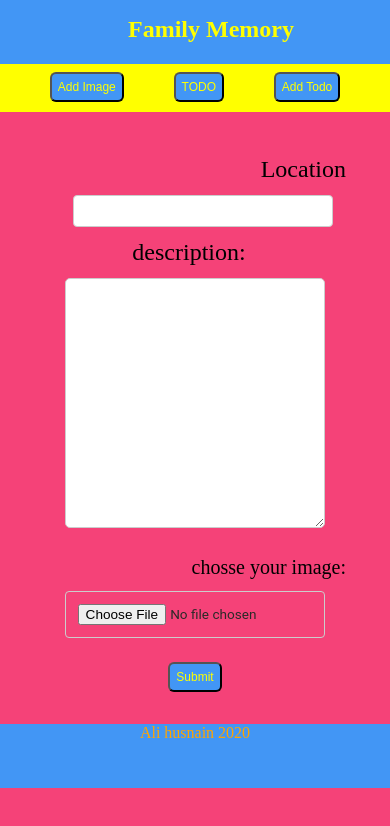
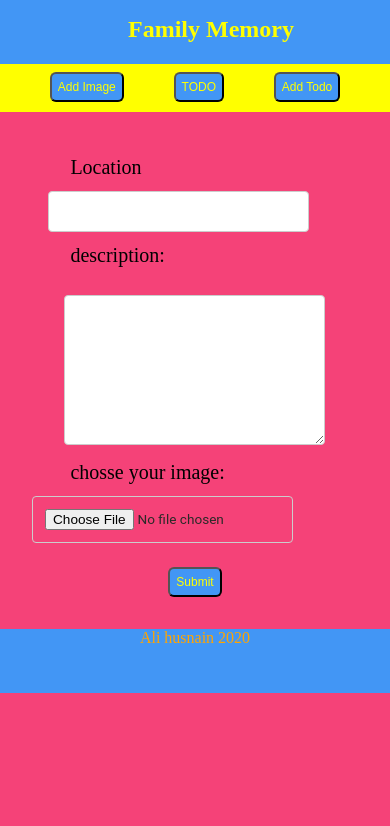
Before and after one commit to alihusnain4190/fe-memory, a React (Create React App) app: page /addimg in a window 390 px wide. Shown: the top 826 px of the page. Built offline with nearby package versions, Linux system fonts and the light colour scheme; no server answers; a web font is replaced by a local one.

Commit message:
add css to fix big screen and add Error component

```diff
--- a/src/App.css
+++ b/src/App.css
@@ -2,6 +2,9 @@
   margin: 0;
   padding: 0;
   box-sizing: border-box;
+}
+.link_login_signup center {
+  text-decoration: none;
 }
 html,
 body {
@@ -11,6 +14,7 @@ body {
   padding: 0px;
   overflow-x: hidden;
 }
+
 body {
   background-color: #f54278;
   font-family: "Goldman", cursive;
@@ -285,7 +289,8 @@ nav {
   text-decoration: none;
 }
 .todo-edit {
-  padding: 10px 12px;
+  outline: none;
+  padding: 8px 8px;
 }
 /******************************TODOUPDATE*******************************/
 .todo--update {
@@ -342,6 +347,10 @@ textarea {
   box-sizing: border-box;
   resize: vertical;
 }
+textarea {
+  margin-top: 2rem;
+  height: 200px;
+}
 input[type="password"] {
   width: 80%;
   padding: 12px;
@@ -358,16 +367,6 @@ input[type="email"] {
   box-sizing: border-box;
   resize: vertical;
 }
-
-input[type="number"] {
-  width: 80%;
-  padding: 12px;
-  border: 1px solid #ccc;
-  border-radius: 4px;
-  box-sizing: border-box;
-  font-size: 1rem;
-  resize: vertical;
-}
 input[type="file"] {
   width: 80%;
   padding: 12px;
@@ -381,14 +380,29 @@ input[type="file"] {
   font-size: 0.85rem;
 }
 
+input[type="text"],
+select,
+textarea {
+  margin-left: 1rem;
+  width: 80%;
+  padding: 12px;
+  border: 1px solid #ccc;
+  border-radius: 4px;
+  box-sizing: border-box;
+  resize: vertical;
+}
+select {
+  margin-left: 1rem;
+  width: 60%;
+}
 label {
   padding: 12px 12px 12px 0;
   font-size: 20px;
+  margin-left: 2rem;
   float: right;
 }
 
 input[type="submit"] {
-  background-color: #4caf50;
   color: white;
   padding: 12px 20px;
   border: none;
@@ -420,7 +434,15 @@ input[type="submit"] {
   display: table;
   clear: both;
 }
-
+.post-item-select-menu {
+  color: #2b2a28;
+  font-family: "Roboto", sans-serif;
+}
+.post-item-select-menu::placeholder {
+  color: #2b2a28;
+  font-family: "Roboto", sans-serif;
+  font-size: 0.85rem;
+}
 .sign-up-login-btn {
   background-color: #ffff00;
   font-size: 1.3rem;
@@ -487,6 +509,66 @@ input[type="submit"] {
 /************************LOGIN**********************/
 .login {
   margin: auto;
+  text-align: center;
+}
+
+/*******************************Pagination**********************************/
+.pagination-container {
+  text-align: center;
+}
+.paggination__btn {
+  margin-top: 1rem;
+  width: 50px;
+  background-color: #4296f5;
+  height: 50px;
+  color: #fff;
+  border: 1px solid #f54278;
+}
+.button-background {
+  background-color: #4296f5;
+}
+/******************************ADDFamilyImage*********************/
+
+.add-family-select-menu {
+  color: #2b2a28;
+  font-family: "Roboto", sans-serif;
+}
+.post-item-select-menu::placeholder {
+  color: #2b2a28;
+  font-family: "Roboto", sans-serif;
+  font-size: 0.85rem;
+}
+.custom-file-input::placeholder {
+  color: #2b2a28;
+  font-family: "Roboto", sans-serif;
+  font-size: 0.85rem;
+}
+.family-add-form {
+  margin: 2rem;
+}
+.family-add_forms {
+  text-align: center;
+}
+.family-add-form h1 {
+  text-align: center;
+}
+.family--add__container {
+  display: flex;
+  flex-direction: column;
+}
+.family-add-location label {
+  font-size: x-large;
+}
+.family-add-location input {
+  height: 2rem;
+  width: 50%;
+}
+.family-add-description textarea {
+  /* width: 300px; */
+  width: 55%;
+}
+.family-add-imge {
+  margin-top: 1rem;
   text-align: center;
 }
 @media only screen and (max-width: 600px) {
@@ -706,7 +788,6 @@ input[type="submit"] {
     margin: 2rem 0 2rem 0;
     border-radius: 10px;
     padding: 0.6rem 0.8rem;
-
   }
   /******************************Login*****************************/
   .login-h2 {
@@ -829,4 +910,24 @@ input[type="submit"] {
     width: 30%;
     margin-left: 1rem;
   }
+  .col-25,
+  .col-75,
+  input[type="submit"] {
+    width: 100%;
+    margin-top: 0;
   }
+  label {
+    padding: 12px 12px 12px 0;
+    font-size: 20px;
+    margin: 0 2.4rem;
+    float: left;
+  }
+  select {
+    margin-left: 2rem;
+  }
+  textarea {
+    margin-top: 1rem;
+    height: 150px;
+    margin-left: 2rem;
+  }
+}
--- a/src/App.js
+++ b/src/App.js
@@ -2,7 +2,6 @@ import "./App.css";
 import { Router } from "@reach/router";
 import Landing from "./pages/Landing";
 import Header from "./components/Header";
-import Navbar from "./components/Navbar";
 import Footer from "./components/Footer";
 import ImageByID from "./pages/ImageByID";
 import UpdateByID from "./pages/UpdateByID";
@@ -14,6 +13,7 @@ import { AuthProvider } from "./context/authContext";
 import Signup from "./pages/Signup";
 import Login from "./pages/Login";
 import PrivateRoute from "./components/PrivateRoute";
+  import Error from './components/Error'
 const App = () => (
   <div className="app__container">
     <AuthProvider>
@@ -30,7 +30,9 @@ const App = () => (
         <FamilyTodo path="/todo"></FamilyTodo>
         <AddTodoFamily path="/todo/add"></AddTodoFamily>
         <UpdateTodoFamily path="/todo/update/:id"></UpdateTodoFamily>
+        <Error default msg="Page does not exist" status="404" />
       </Router>
+
       <Footer />
     </AuthProvider>
   </div>
--- /dev/null
+++ b/src/components/Error.jsx
@@ -0,0 +1,13 @@
+import React from "react";
+
+const Error = (props) => {
+  return (
+    <div>
+      <p>
+        Error. {props.msg}. {props.status}
+      </p>
+    </div>
+  );
+};
+
+export default Error;
--- a/src/pages/AddFamilyImage.jsx
+++ b/src/pages/AddFamilyImage.jsx
@@ -60,16 +60,24 @@ class AddFamilyImage extends React.Component {
           const fullsizeForm = new FormData();
           fullsizeForm.append("file", file[0]);
           return Promise.all([
-            axios.post(`http://be-memory.herokuapp.com/api/image`, thumbnailForm, {
+            axios.post(
+              `http://be-memory.herokuapp.com/api/image`,
+              thumbnailForm,
+              {
                 headers: {
                   "Content-Type": "multipart/form-data",
                 },
-            }),
-            axios.post(`http://be-memory.herokuapp.com/api/image`, fullsizeForm, {
+              }
+            ),
+            axios.post(
+              `http://be-memory.herokuapp.com/api/image`,
+              fullsizeForm,
+              {
                 headers: {
                   "Content-Type": "multipart/form-data",
                 },
-            }),
+              }
+            ),
           ]);
         })
         .then(([thumbnail, fullsize]) => {
@@ -98,9 +106,11 @@ class AddFamilyImage extends React.Component {
         <Navbar />
         <section className="family-add-form">
           <form onSubmit={this.submitFile}>
-            <div className="family-add-location">
+            <div className="row">
+              <div className="col-25">
                 <label htmlFor="location">Location</label>
-
+              </div>
+              <div className="col-75">
                 <input
                   type="text"
                   name="location"
@@ -111,8 +121,12 @@ class AddFamilyImage extends React.Component {
                   }}
                 ></input>
               </div>
-            <div className="family-add-description">
+            </div>
+            <div className="row">
+              <div className="col-25">
                 <label htmlFor="description">description:</label>
+              </div>
+              <div className="col-75">
                 <textarea
                   id="description"
                   name="description"
@@ -122,14 +136,19 @@ class AddFamilyImage extends React.Component {
                   }}
                 ></textarea>
               </div>
-            <div className="family-add-imge">
+            </div>
+            <div className="row">
+              <div className="col-25">
                 <label htmlFor="img">chosse your image:</label>
+              </div>
+              <div className="col-75">
                 <input
                   type="file"
                   onChange={(event) => {
                     this.setState({ file: event.target.files });
                   }}
                 ></input>
+              </div>
             </div>
             <div className="family-submit">
               <button className="btn submit">Submit</button>
--- a/src/pages/Landing.jsx
+++ b/src/pages/Landing.jsx
@@ -33,8 +33,6 @@ class Landing extends Component {
     return axios
       .get(`http://be-memory.herokuapp.com/api/f_imgs?p=${page}`)
       .then(({ data: { f_img } }) => {
-        // console.log(f_img);
-
         this.setState({
           list: f_img,
           totalCount: f_img.totalCount,
@@ -47,7 +45,6 @@ class Landing extends Component {
   }
   changePage = (page) => {
     this.setState({ page: page });
-    console.log(this.state.page);
   };
   render() {
     const { totalCount, page } = this.state;
@@ -80,7 +77,7 @@ class Landing extends Component {
                     <div className="landing-wrapper__h4">
                       <h4>Month: {month}</h4>
                       <p>year: {year}</p>
-                      <h4>LOC: {location}</h4>
+                      <h4> {location}</h4>
                     </div>
                   </div>
                 );
--- a/src/pages/Signup.jsx
+++ b/src/pages/Signup.jsx
@@ -59,7 +59,7 @@ const Signup = () => {
           </div>
           <div className="col-75">
             <input
-            required
+              required
               type="password"
               id="password"
               name="password"
@@ -74,7 +74,7 @@ const Signup = () => {
           </div>
           <div className="col-75">
             <input
-            required
+              required
               type="password-confirm"
               id="password-confirm"
               name="password-confirm"
@@ -96,7 +96,11 @@ const Signup = () => {
 
       <div className="signup__login__link">
         Already have a account?
-        <Link className="link_login_signup center" to="/login">
+        <Link
+          className="link_login_signup center"
+          style={{ textDecoration: "none" }}
+          to="/login"
+        >
           Login
         </Link>
       </div>
```
Also changed, not shown: src/pages/AddTodoFamily.jsx (+14 -7 lines). Lines whose indentation alone changed are shown as unchanged.
